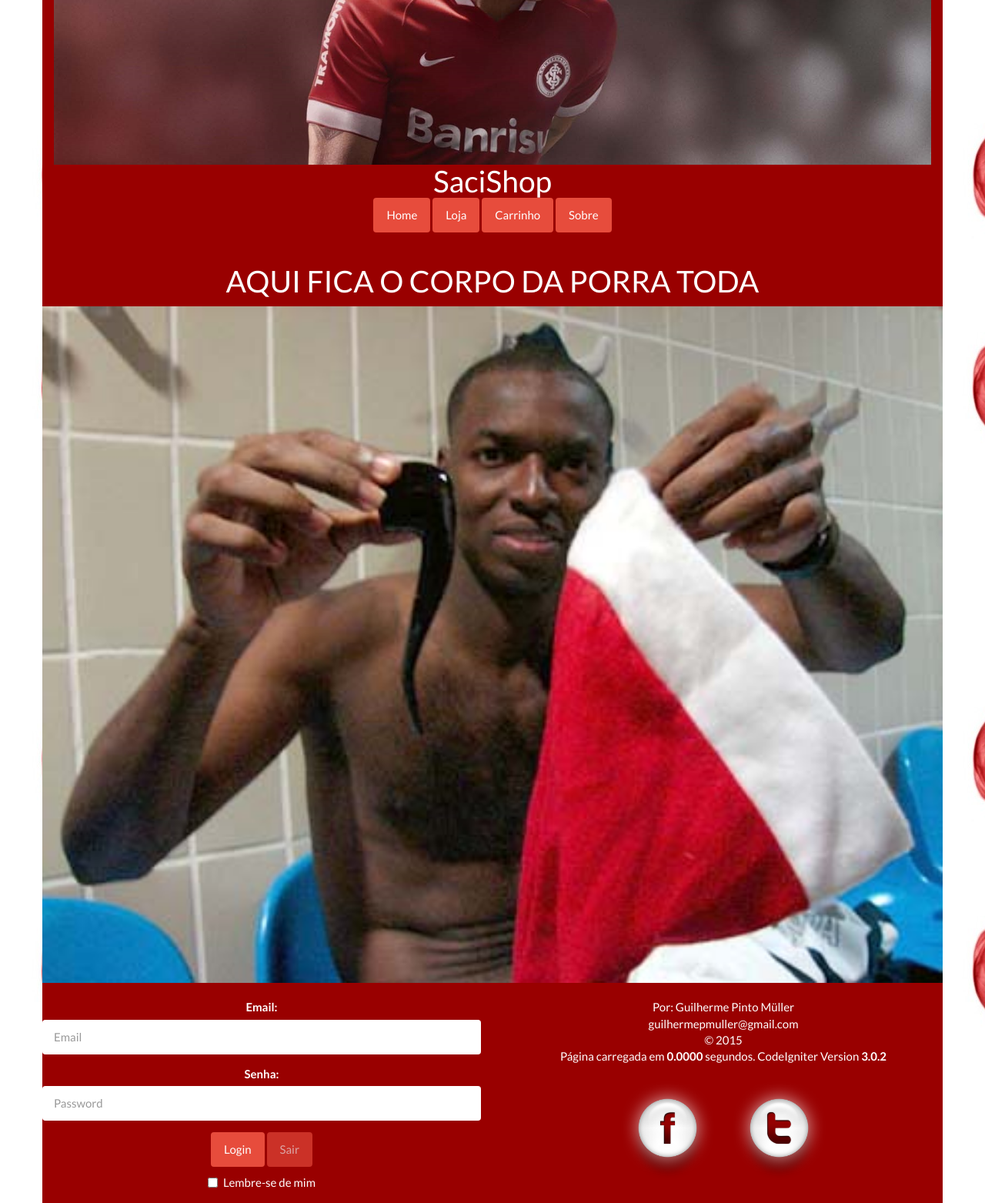
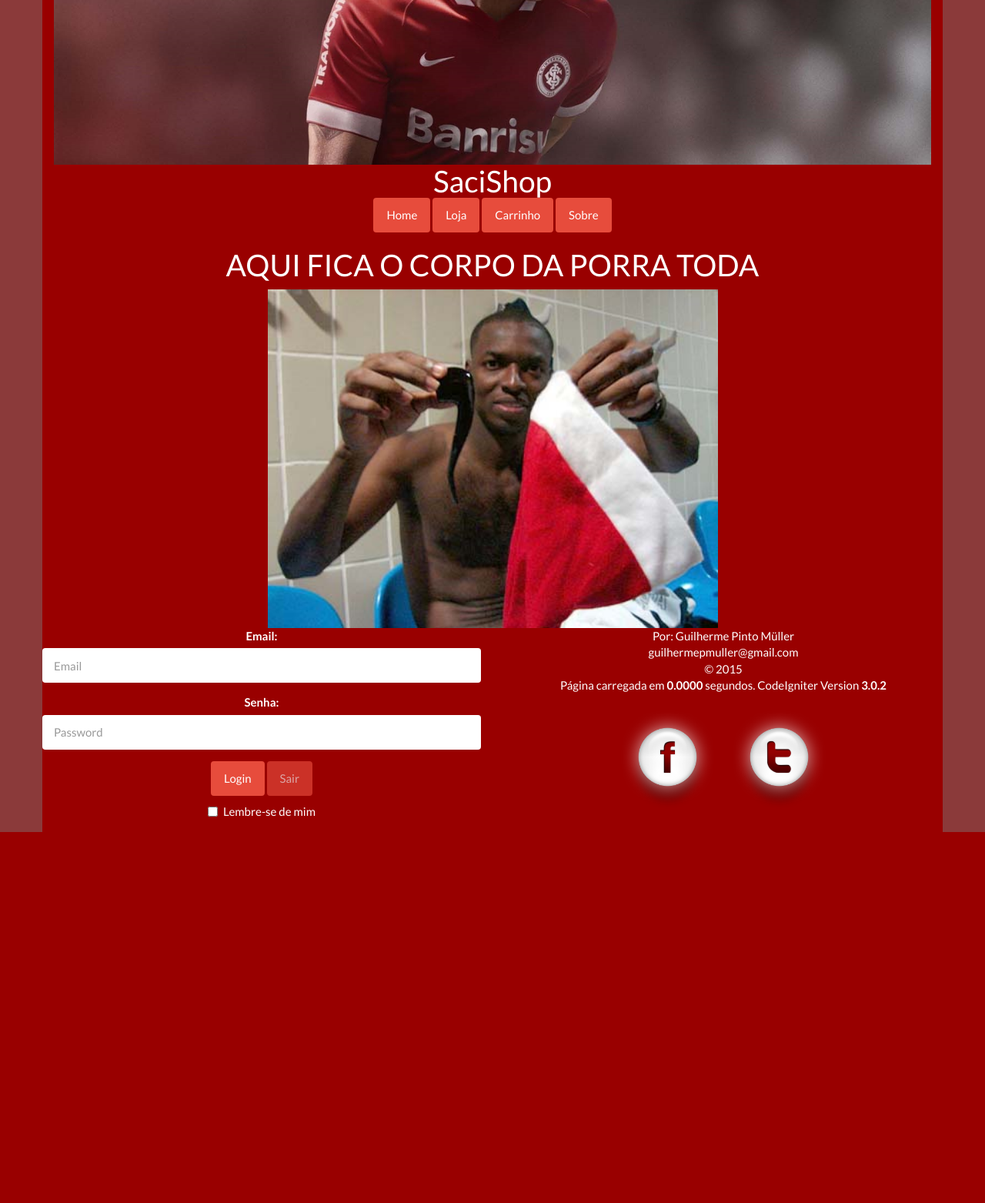
Before and after one commit to guipmuller/pa-senac-PINF4N1141, a CodeIgniter app: page /database/ in a window 1280 px wide. Shown: the whole page at 77% size. After the commit the page ends 1081 px from the top, so only its background shows below. Run offline with CodeIgniter, Linux system fonts and the light colour scheme.

Commit message:
Melhoras visuais e criação da página de adm

```diff
--- a/application/controllers/Admin.php
+++ b/application/controllers/Admin.php
@@ -24,6 +24,7 @@ class Admin extends CI_Controller {
         $this->load->helper('url');
         $this->load->view('templates/header');
         $this->load->view('templates/menu');
+        $this->load->view('areaadmin');
         $this->load->view('templates/footer');
     }
 
--- a/application/views/areaadmin.php
+++ b/application/views/areaadmin.php
@@ -9,4 +9,3 @@ $atts = array('class' => 'btn btn-danger');
         <?php echo anchor('loja/produtos', 'Clientes', $atts); ?>
     </div>
 </div>
-<br>
--- a/application/views/home.php
+++ b/application/views/home.php
@@ -2,7 +2,7 @@
 <?php
                         $image_properties = array(
                             'src' => '/assets/img/ex1home.jpg',
-                            'width' => '100%'
+                            'width' => '50%'
                         );
                         ?>
                         <?php echo img($image_properties); ?>
--- a/application/views/mostracarrinho.php
+++ b/application/views/mostracarrinho.php
@@ -2,7 +2,7 @@
 <?php
                         $image_properties = array(
                             'src' => '/assets/img/ex1carri.jpg',
-                            'width' => '100%'
+                            'width' => '50%'
                         );
                         ?>
                         <?php echo img($image_properties); ?>
--- a/application/views/produtos.php
+++ b/application/views/produtos.php
@@ -2,7 +2,7 @@
 <?php
                         $image_properties = array(
                             'src' => '/assets/img/ex1loja.jpg',
-                            'width' => '100%'
+                            'width' => '50%'
                         );
                         ?>
                         <?php echo img($image_properties); ?>
--- a/application/views/sobre.php
+++ b/application/views/sobre.php
@@ -2,7 +2,7 @@
 <?php
                         $image_properties = array(
                             'src' => '/assets/img/ex1sobre.jpg',
-                            'width' => '100%'
+                            'width' => '50%'
                         );
                         ?>
                         <?php echo img($image_properties); ?>
--- a/application/views/templates/footer.php
+++ b/application/views/templates/footer.php
@@ -1,5 +1,3 @@
-<br>
-<br>
 <div class="row">
     <div class="col-lg-6">
         <div class="form-group">
--- a/application/views/templates/header.php
+++ b/application/views/templates/header.php
@@ -22,9 +22,6 @@ defined('BASEPATH') OR exit('No direct script access allowed');
                         );
                         ?>
                         <?php echo img($image_properties); ?>
-                        <br>
                         <?php $atts = array('class' => 'h1'); ?>
-                                <?php echo anchor('home/index', 'SaciShop', $atts); ?>
-                        </div>
-                        <br>
-                        <br>
+                        <?php echo anchor('home/index', 'SaciShop', $atts); ?>
+                    </div>
--- a/application/views/templates/menu.php
+++ b/application/views/templates/menu.php
@@ -9,4 +9,3 @@ $atts = array('class' => 'btn btn-danger');
         <?php echo anchor('sobre/index', 'Sobre', $atts); ?>
     </div>
 </div>
-<br>
--- a/assets/css/styles.css
+++ b/assets/css/styles.css
@@ -1,10 +1,8 @@
 .container{
     background-color: #900;
-    border-bottom: #000;
-    border-color: white;
 }
 body{
-    background-image: url(../img/bg7.jpg);
+    background-color: #8B3A3A;
     text-align: center;
 }
 a:hover{
@@ -18,6 +16,6 @@ a:active{
     color: white;
 }
 ::-moz-selection {
-	background-color: lightpink;
-	color: white;
+    background-color: lightpink;
+    color: white;
 }
```
